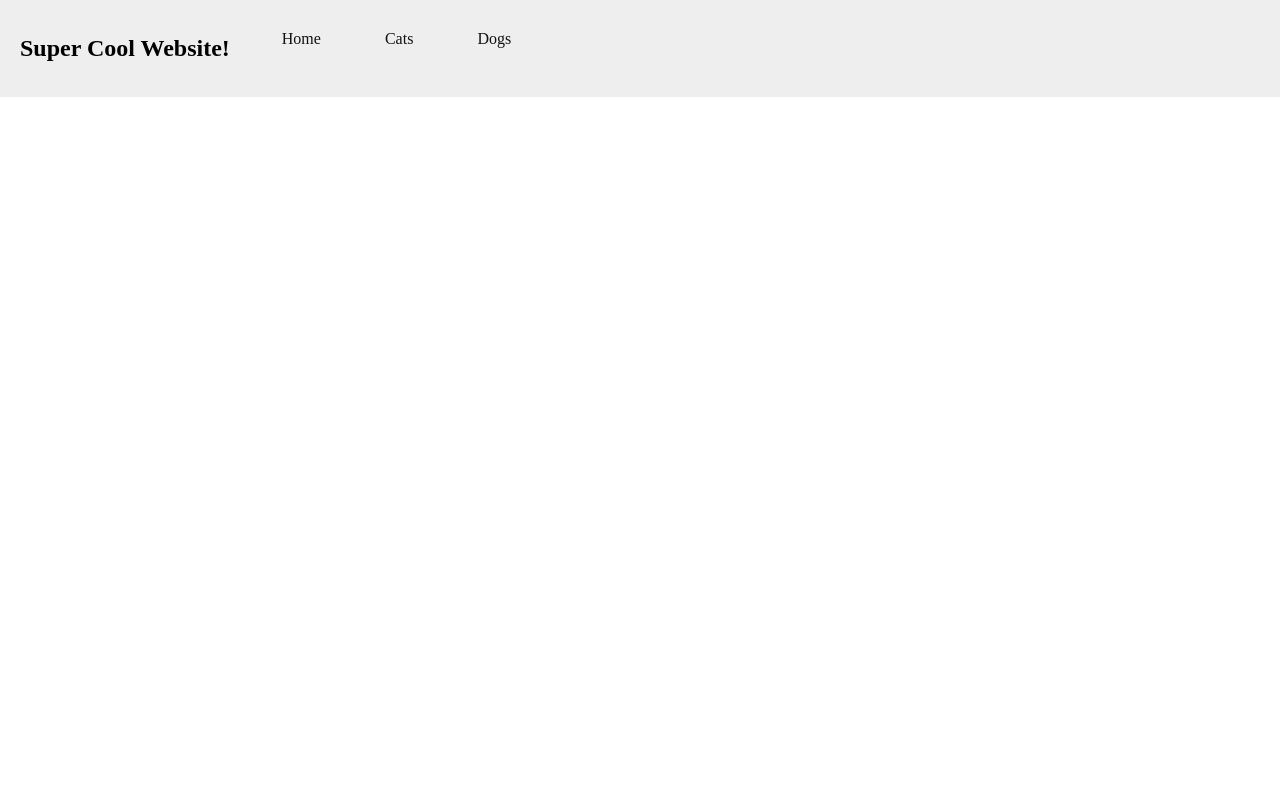
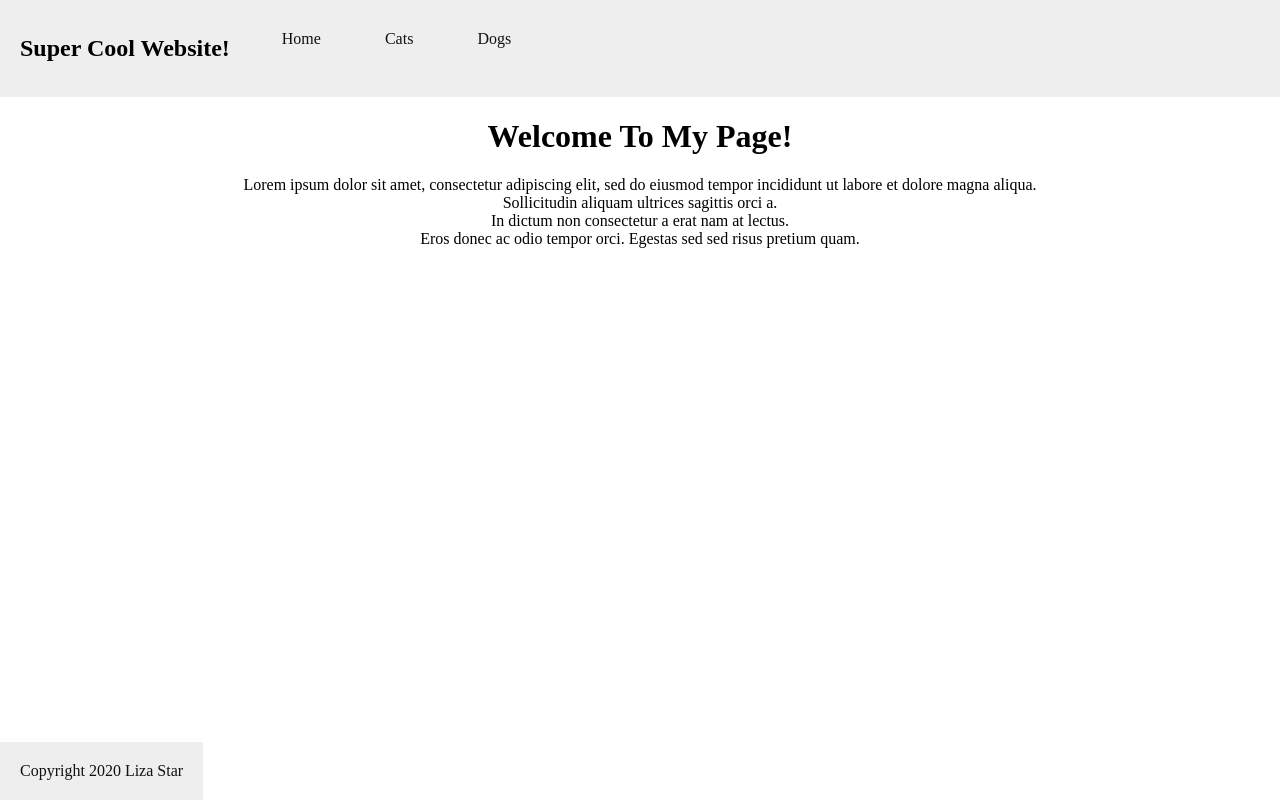
Before and after one commit to lstar18/flex-intro-two, a plain HTML site: page index.html in a window 1280 px wide. Drawn offline with Linux system fonts and the light colour scheme.

Commit message:
Added home page and style to footer

```diff
--- a/index.html
+++ b/index.html
@@ -23,7 +23,16 @@
     </ul>
     </nav>
 </header>
-
+<main>
+    <h1>Welcome To My Page!</h1>
+    <article>
+        <section>Lorem ipsum dolor sit amet, consectetur adipiscing elit, sed do eiusmod tempor incididunt ut labore et dolore magna aliqua.</section>
+        <section>Sollicitudin aliquam ultrices sagittis orci a.</section>
+        <section>In dictum non consectetur a erat nam at lectus. </section>
+        <section>Eros donec ac odio tempor orci. Egestas sed sed risus pretium quam. </section>
+    </article>
+</main>
+<footer>Copyright 2020 Liza Star</footer>
 <body>
     <script src="main.js"</script>
 </body>
--- a/main.css
+++ b/main.css
@@ -37,3 +37,12 @@ body {
     color: white;
     background-color: #111;
 }
+footer {
+    width: 100!;
+    color:  #111;
+    background-color: #eee;
+    padding: 20px;
+    position: fixed;
+    left: 0;
+    bottom: 0;
+}
```
